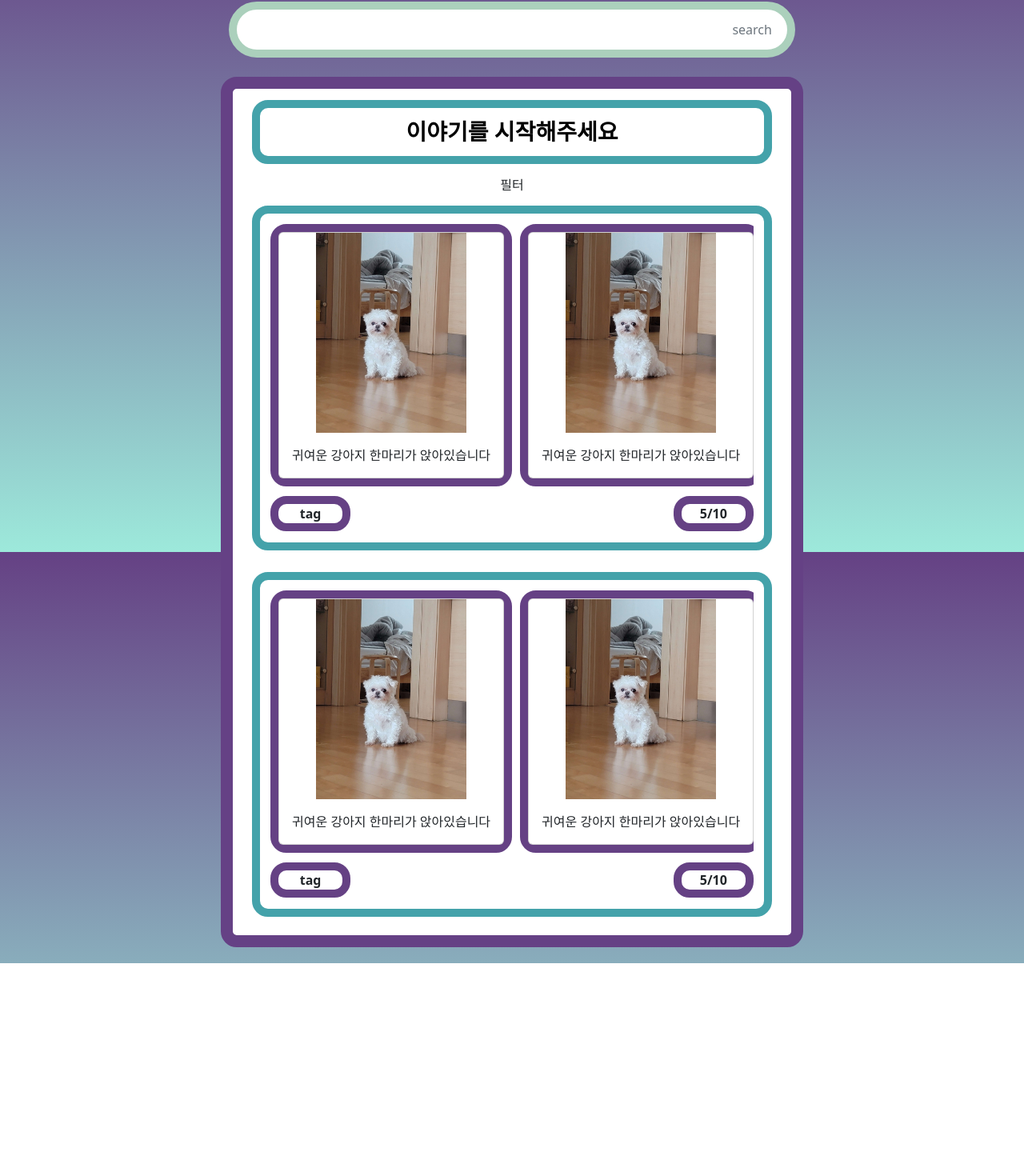
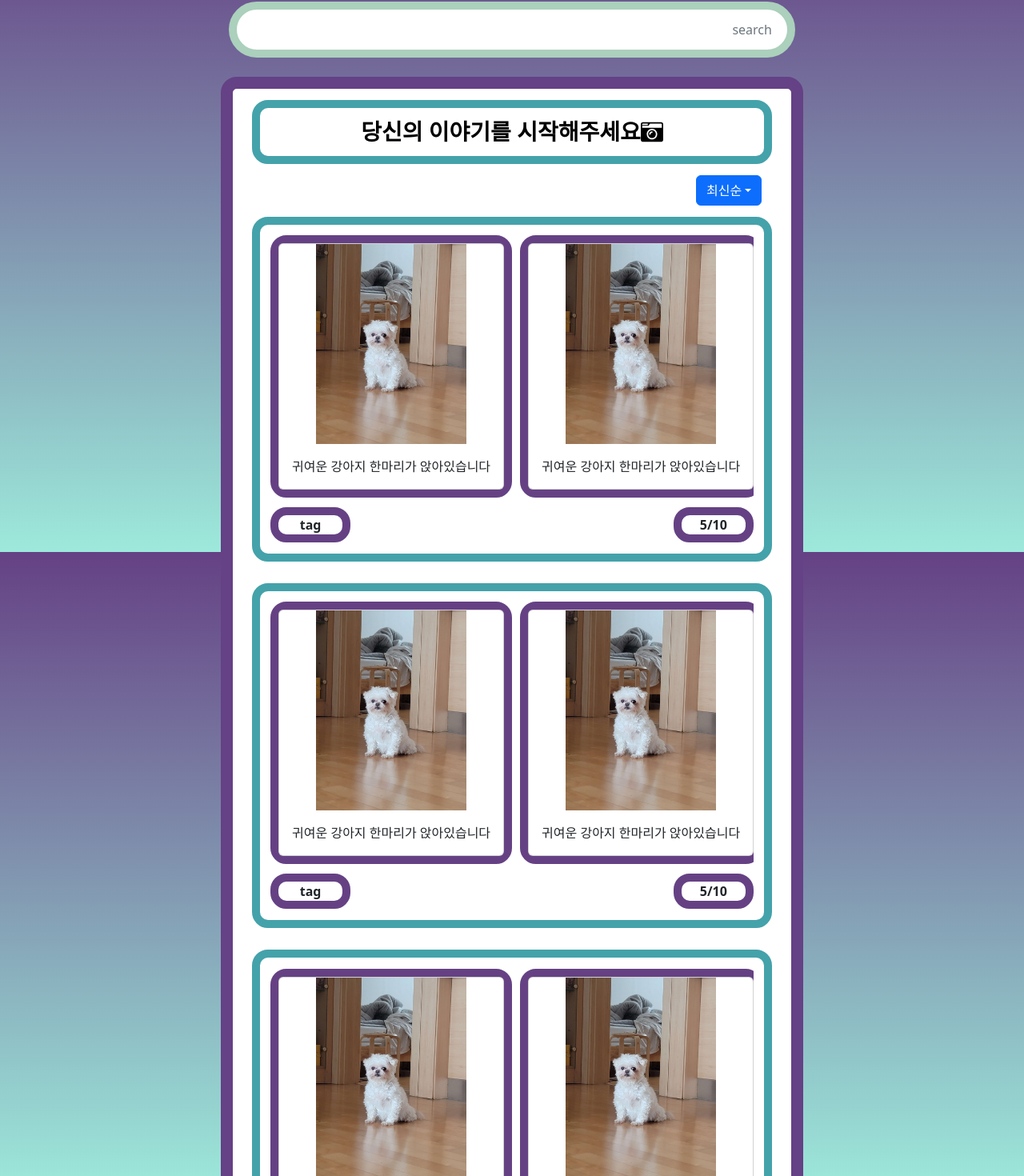
Before and after one commit to krafton-jungle-5th/shakesPT, a React (Create React App) app in the folder shakespt-front/: page / in a window 1280 px wide. Shown: the part 110-1580 px from the top of the page at 80% size. Before the commit the page ends 1314 px from the top, so only its background shows below. Built offline with nearby package versions, Linux system fonts and the light colour scheme.

Commit message:
Feat : Front 페이지 작업 끝 무한 스크롤, 더미데이터 넣고 테스트 해야함

```diff
--- a/shakespt-front/package.json
+++ b/shakespt-front/package.json
@@ -10,6 +10,7 @@
     "react": "^18.2.0",
     "react-bootstrap": "^2.10.1",
     "react-dom": "^18.2.0",
+    "react-icons": "^5.0.1",
     "react-scripts": "5.0.1",
     "web-vitals": "^2.1.0"
   },
--- a/shakespt-front/src/App.css
+++ b/shakespt-front/src/App.css
@@ -83,6 +83,9 @@ body, html {
 .content-text {
     margin: 0;
     font-weight: bold;
+    display: flex;
+    justify-content: center;
+    align-items: center;
 }
 
 .card-style {
@@ -121,3 +124,8 @@ body, html {
     border: solid #654184 10px;
     font-weight: bold;
 }
+
+.dropdown-custom {
+    display: flex;
+    margin-left: 80%;
+}
--- a/shakespt-front/src/App.js
+++ b/shakespt-front/src/App.js
@@ -1,7 +1,8 @@
 import './App.css';
-import {Button, Form, InputGroup} from 'react-bootstrap'
+import {Button, Dropdown, DropdownButton, Form, InputGroup} from 'react-bootstrap'
 import React from "react";
 import WrapVertical from "./components/WrapVertical";
+import { FaCameraRetro } from "react-icons/fa";
 
 function App() {
     return (
@@ -22,14 +23,23 @@ function App() {
                 </div>
                 <div className="content">
                     <button className="append-card-container">
-                        <h3 className="content-text">이야기를 시작해주세요</h3>
+                        <h3 className="content-text">당신의 이야기를 시작해주세요<FaCameraRetro/></h3>
                     </button>
-                    <div>
-                        필터
-                    </div>
+                    <DropdownButton className="dropdown-custom" id="dropdown-basic-button" title="최신순">
+                        <Dropdown.Item href="#/action-1">최신순</Dropdown.Item>
+                        <Dropdown.Item href="#/action-2">완료된 글</Dropdown.Item>
+                        <Dropdown.Item href="#/action-3">미완료된 글</Dropdown.Item>
+                    </DropdownButton>
 
                     {/*이곳에 무한 스크롤 관련 옵션을 넣어야함*/}
                     {/*서버에서 요청한 값을 map으로 돌리며 해당 component를 생성*/}
+                    <WrapVertical/>
+                    <WrapVertical/>
+                    <WrapVertical/>
+                    <WrapVertical/>
+                    <WrapVertical/>
+                    <WrapVertical/>
+                    <WrapVertical/>
                     <WrapVertical/>
                     <WrapVertical/>
                 </div>
```
Also changed, not shown: 2 other files (tests, documents, lock files or other folders).
